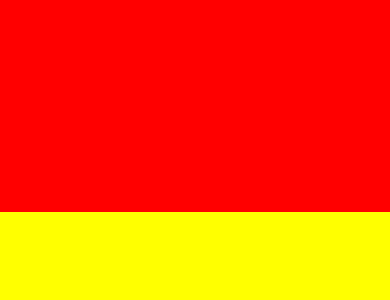
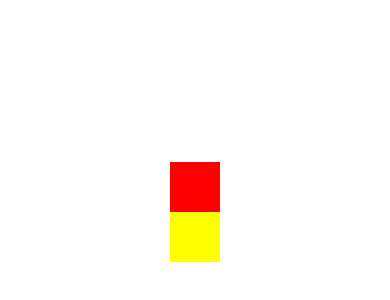
Before and after one commit to beommaker/fucking-weather, a React Native app: screen / in a window 390 px wide. Shown: the part 210-510 px from the top of the page. Built offline with nearby package versions, Linux system fonts and the light colour scheme.

Commit message:
feat(fw): study-flexbox-in-reactnative
https://app.asana.com/0/483222130713609/496250181264307

```diff
--- a/App.js
+++ b/App.js
@@ -1,6 +1,5 @@
 import React from 'react';
 import { StyleSheet, Text, View } from 'react-native';
-import { yellow } from '../../Library/Caches/typescript/2.6/node_modules/@types/color-name';
 
 export default class App extends React.Component {
   render() {
@@ -17,13 +16,17 @@ const styles = StyleSheet.create({
   container: {
     flex: 1,
     backgroundColor: '#fff',
+    justifyContent: 'center',
+    alignItems: 'center',
   },
   redView:{
-    flex: 1,
+    height: 50,
+    width: 50,
     backgroundColor: 'red',
   },
   yellowView:{
-    flex: 1,
+    height: 50,
+    width: 50,
     backgroundColor: 'yellow',
   }
 });
--- a/package.json
+++ b/package.json
@@ -4,6 +4,7 @@
   "dependencies": {
     "expo": "^24.0.0",
     "react": "16.0.0",
-    "react-native": "https://github.com/expo/react-native/archive/sdk-24.0.0.tar.gz"
+    "react-native": "https://github.com/expo/react-native/archive/sdk-24.0.0.tar.gz",
+    "uuid": "^3.1.0"
   }
 }
```
Also changed, not shown: 1 other file (tests, documents, lock files or other folders).
